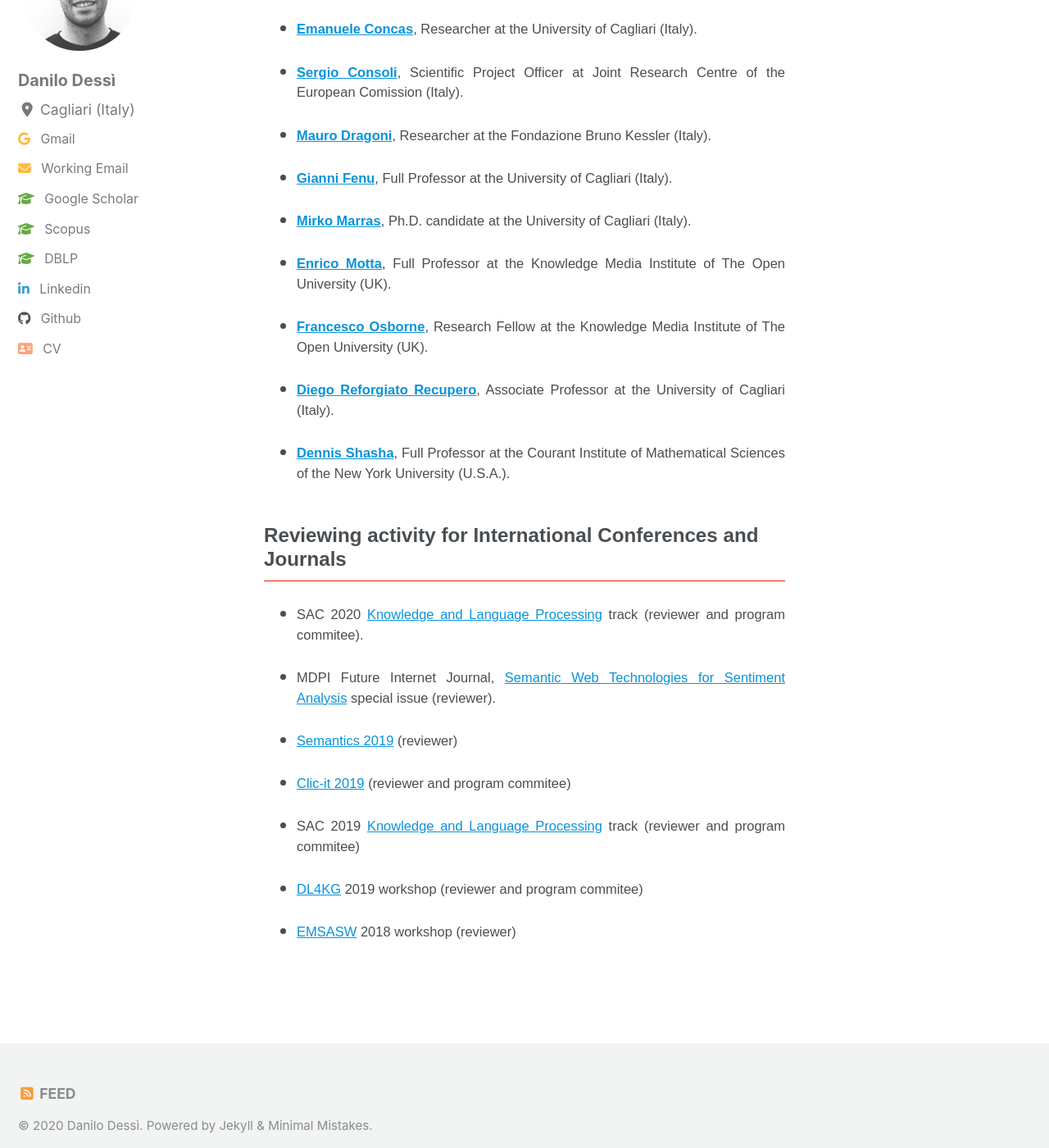
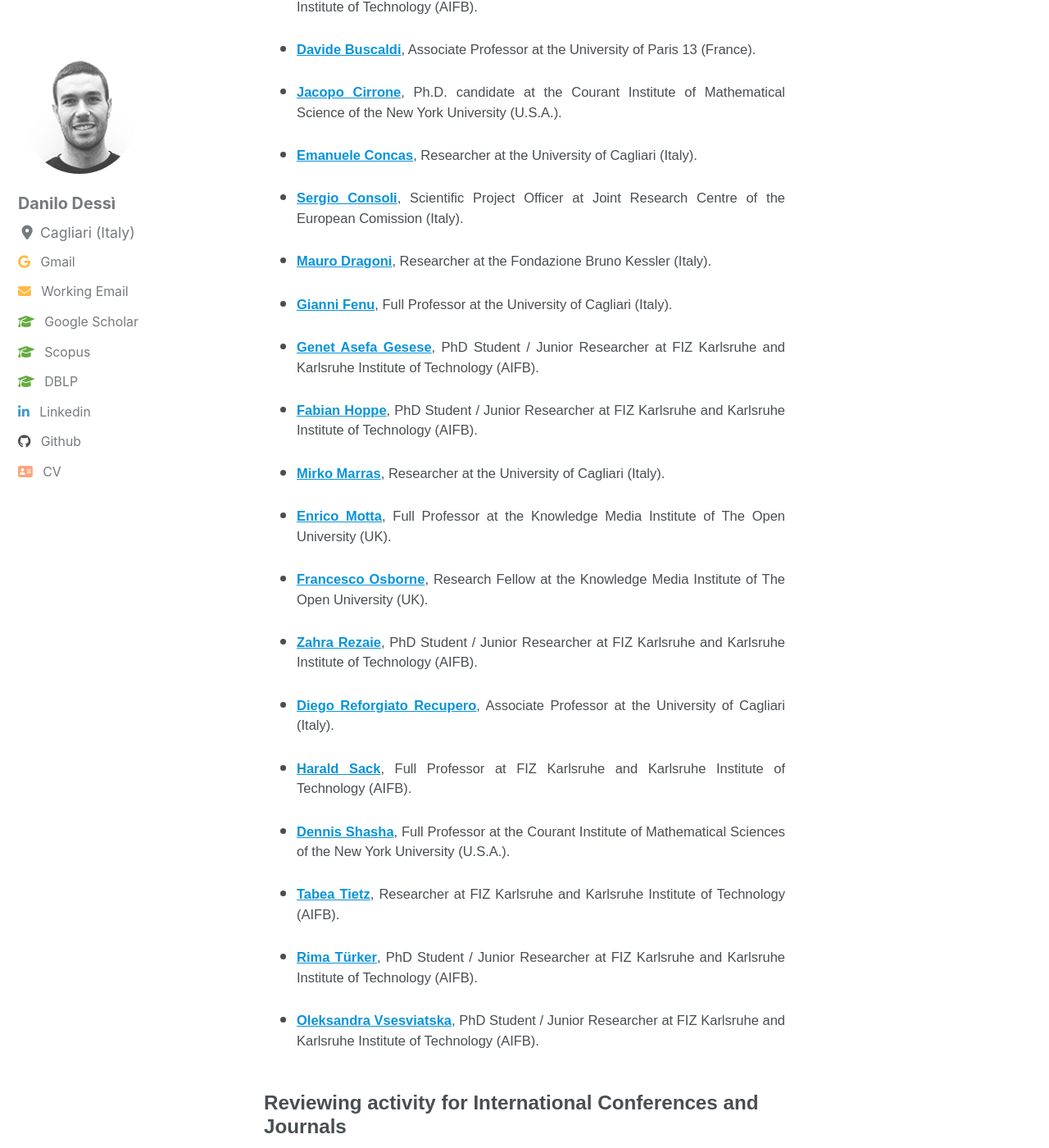
Before and after one commit to danilo-dessi/danilo-dessi.github.io, a Jekyll site: the page built from pages/collaborations.md, in a window 1280 px wide and 1400 px high, scrolled down 861 px. Shown: the whole window at 82% size. Built offline with Jekyll 4.4.1, drawn with Linux system fonts in a browser that asks for light colours; cached includes are drawn as plain includes; nearby versions of some CDN libraries; some of the changed text lies outside the part shown.

```diff
--- a/pages/collaborations.md
+++ b/pages/collaborations.md
@@ -21,6 +21,10 @@ The **Scholarly Knowledge Modelling, Mining and sense Making (SKM<sup>3</sup>)**
 
 ## People
 
+- [**Mehwish Alam**](https://www.fiz-karlsruhe.de/en/forschung/lebenslauf-und-publikationen-dr-mehwish-alam), PostDoc / Senior Researcher at FIZ Karlsruhe and Karlsruhe Institute of Technology (AIFB).
+
+- [**Russa Biswas**](https://www.fiz-karlsruhe.de/en/forschung/lebenslauf-und-publikationen-russa-biswas), PhD Student / Junior Researcher at FIZ Karlsruhe and Karlsruhe Institute of Technology (AIFB).
+
 - [**Davide Buscaldi**](https://sites.google.com/site/davidebuscaldi/), Associate Professor at the University of Paris 13 (France).
 
 - [**Jacopo Cirrone**](https://www.linkedin.com/in/jacopo-cirrone-00b78755), Ph.D. candidate at the Courant Institute of Mathematical Science of the New York University (U.S.A.).
@@ -33,15 +37,30 @@ The **Scholarly Knowledge Modelling, Mining and sense Making (SKM<sup>3</sup>)**
 
 - [**Gianni Fenu**](http://people.unica.it/giannifenu/), Full Professor at the University of Cagliari (Italy).
 
-- [**Mirko Marras**](https://www.mirkomarras.com/), Ph.D. candidate at the University of Cagliari (Italy).
+- [**Genet Asefa Gesese**](https://www.fiz-karlsruhe.de/en/forschung/lebenslauf-und-publikationen-genet-asefa-gesese), PhD Student / Junior Researcher at FIZ Karlsruhe and Karlsruhe Institute of Technology (AIFB).
+
+- [**Fabian Hoppe**](https://www.fiz-karlsruhe.de/en/forschung/lebenslauf-und-publikationen-fabian-hoppe), PhD Student / Junior Researcher at FIZ Karlsruhe and Karlsruhe Institute of Technology (AIFB).
+
+- [**Mirko Marras**](https://www.mirkomarras.com/), Researcher at the University of Cagliari (Italy).
 
 - [**Enrico Motta**](http://people.kmi.open.ac.uk/motta/), Full Professor at the Knowledge Media Institute of The Open University (UK).
 
 - [**Francesco Osborne**](http://kmi.open.ac.uk/people/member/francesco-osborne), Research Fellow at the Knowledge Media Institute of The Open University (UK).
 
+- [**Zahra Rezaie**](https://www.fiz-karlsruhe.de/en/forschung/lebenslauf-und-publikationen-zahra-rezaie), PhD Student / Junior Researcher at FIZ Karlsruhe and Karlsruhe Institute of Technology (AIFB).
+
 - [**Diego Reforgiato Recupero**](http://people.unica.it/diegoreforgiato/), Associate Professor at the University of Cagliari (Italy).
 
+- [**Harald Sack**](https://www.fiz-karlsruhe.de/en/forschung/lebenslauf-prof-dr-harald-sack), Full Professor at FIZ Karlsruhe and Karlsruhe Institute of Technology (AIFB).
+
 - [**Dennis Shasha**](https://cs.nyu.edu/shasha/), Full Professor at the Courant Institute of Mathematical Sciences of the New York University (U.S.A.).
+
+- [**Tabea Tietz**](https://www.fiz-karlsruhe.de/en/forschung/lebenslauf-und-publikationen-tabea-tietz), Researcher at FIZ Karlsruhe and Karlsruhe Institute of Technology (AIFB).
+
+- [**Rima Türker**](https://www.fiz-karlsruhe.de/en/forschung/lebenslauf-und-publikationen-rima-tuerker), PhD Student / Junior Researcher at FIZ Karlsruhe and Karlsruhe Institute of Technology (AIFB).
+
+- [**Oleksandra Vsesviatska**](https://www.fiz-karlsruhe.de/en/forschung/information-service-engineering#staff), PhD Student / Junior Researcher at FIZ Karlsruhe and Karlsruhe Institute of Technology (AIFB).
+
 
 
 ## Reviewing activity for International Conferences and Journals
```
Also changed, not shown: index.md (+4 -4 lines), pages/education.md (+2 -0 lines), pages/publications.md (+4 -3 lines).
